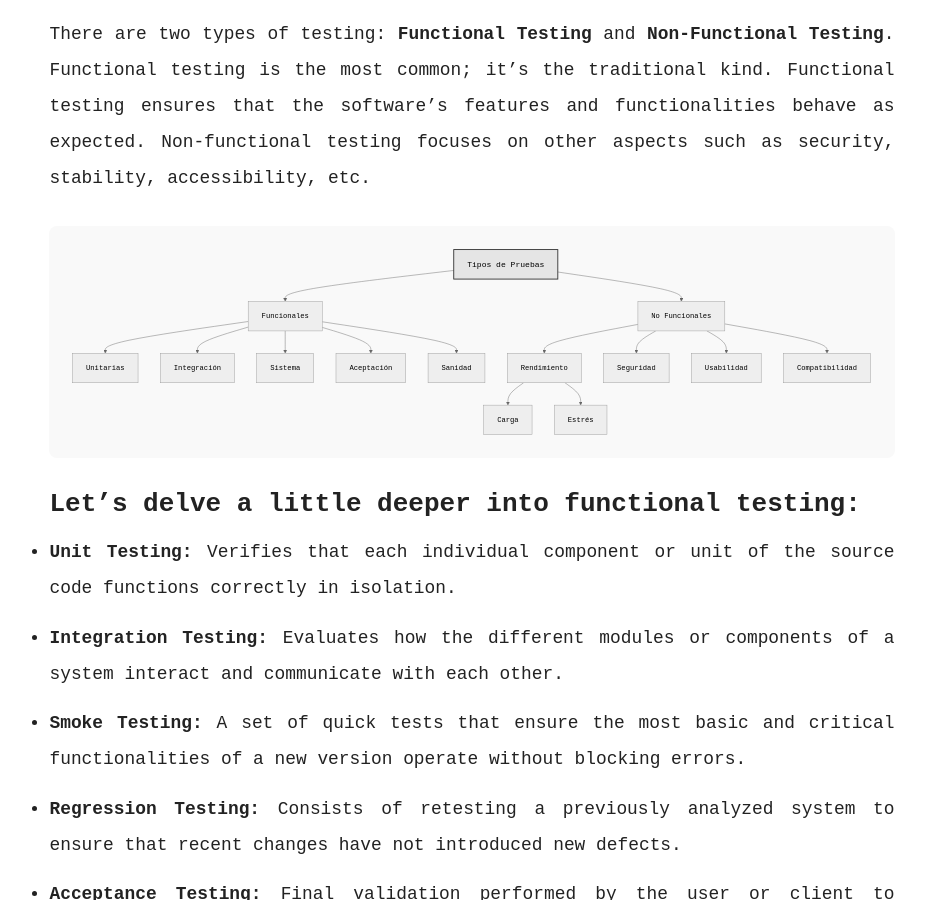
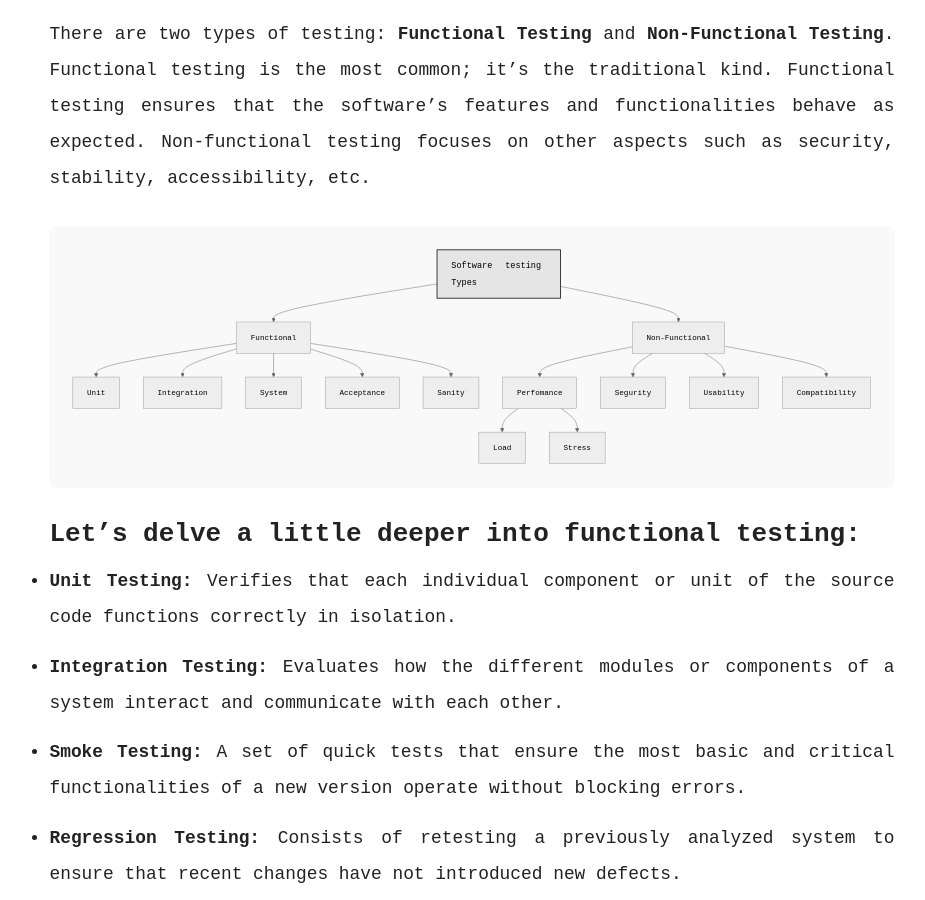
Before and after one commit to 123porAlan/123porAlan-blog, a Jekyll site: the page built from _posts/2026-01-17-Pruebas-funcionales-vs-no-funcionales.md, in a window 1280 px wide and 900 px high, scrolled down 629 px. Shown: the whole window, without its empty margins (168-1093 px from the left). Built offline with Jekyll 4.4.1, drawn with Linux system fonts in a browser that asks for light colours; some of the changed text lies outside the part shown.

Commit message:
feat: Laguage update

```diff
--- a/_posts/2026-01-17-Pruebas-funcionales-vs-no-funcionales.md
+++ b/_posts/2026-01-17-Pruebas-funcionales-vs-no-funcionales.md
@@ -17,28 +17,28 @@ There are two types of testing: **Functional Testing** and **Non-Functional Test
 <div class="mermaid">
 graph TD
   %% Estilos para el nodo principal (Cuadrado y grande)
-  root[Tipos de Pruebas]:::principal
+  root[Software testing Types]:::principal
 
   %% Ramas Principales
-  root --> Func[Funcionales]
-  root --> NoFunc[No Funcionales]
+  root --> Func[Functional]
+  root --> NoFunc[Non-Functional]
 
   %% Desglose Funcionales
-  Func --> Unit[Unitarias]
-  Func --> Int[Integración]
-  Func --> Sis[Sistema]
-  Func --> Acep[Aceptación]
-  Func --> San[Sanidad]
+  Func --> Unit[Unit]
+  Func --> Int[Integration]
+  Func --> Sis[System]
+  Func --> Acep[Acceptance]
+  Func --> San[Sanity]
 
   %% Desglose No Funcionales
-  NoFunc --> Rend[Rendimiento]
-  NoFunc --> Seg[Seguridad]
-  NoFunc --> Usab[Usabilidad]
-  NoFunc --> Comp[Compatibilidad]
+  NoFunc --> Rend[Perfomance]
+  NoFunc --> Seg[Segurity]
+  NoFunc --> Usab[Usability]
+  NoFunc --> Comp[Compatibility]
 
   %% Sub-rama Rendimiento
-  Rend --> Carga[Carga]
-  Rend --> Estres[Estrés]
+  Rend --> Carga[Load]
+  Rend --> Estres[Stress]
 
   %% AQUI ESTA EL CAMBIO: Cambié #f9f (rosa) por #e5e5e5 (gris claro)
   classDef principal fill:#e5e5e5,stroke:#333,stroke-width:2px,font-size:18px;
```
Also changed, not shown: other parts of _posts/2026-01-17-Pruebas-funcionales-vs-no-funcionales.md (+1 -1 lines), 3 other files.
